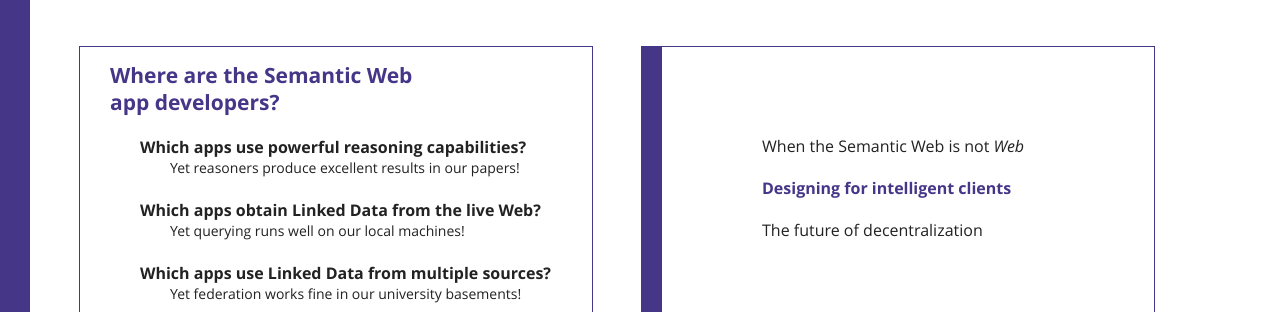
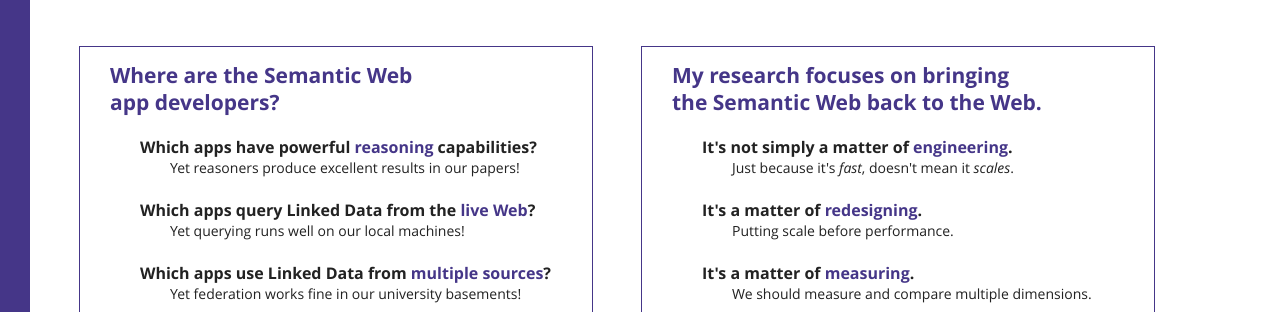
Before and after one commit to RubenVerborgh/SemWeb.Pro-2016, a website: page index.html in a window 1280 px wide. Shown: the part 1229-1541 px from the top of the page. Drawn offline with Linux system fonts and the light colour scheme.

Commit message:
Discuss research.

```diff
--- a/index.html
+++ b/index.html
@@ -71,14 +71,29 @@
   <div class="slide" id="apps">
     <h2>Where are the Semantic Web<br> app developers?</h2>
     <ul>
-      <li class="next">Which apps use powerful reasoning capabilities?
+      <li class="next">Which apps have powerful <strong>reasoning</strong> capabilities?
         <ul><li class="next">Yet reasoners produce excellent results in our papers!</li></ul>
       </li>
-      <li class="next">Which apps obtain Linked Data from the live Web?
+      <li class="next">Which apps query Linked Data from the <strong>live Web</strong>?
         <ul><li class="next">Yet querying runs well on our local machines!</li></ul>
       </li>
-      <li class="next">Which apps use Linked Data from multiple sources?
+      <li class="next">Which apps use Linked Data from <strong>multiple sources</strong>?
         <ul><li class="next">Yet federation works fine in our university basements!</li></ul>
+      </li>
+    </ul>
+  </div>
+
+  <div class="slide" id="research">
+    <h2>My research focuses on bringing<br> the Semantic Web back to the Web.</h2>
+    <ul>
+      <li class="next">It's not simply a matter of <strong>engineering</strong>.
+        <ul><li>Just because it's <em>fast</em>, doesn't mean it <em>scales</em>.</li></ul>
+      </li>
+      <li class="next">It's a matter of <strong>redesigning</strong>.
+        <ul><li>Putting scale before performance.</li></ul>
+      </li>
+      <li class="next">It's a matter of <strong>measuring</strong>.
+        <ul><li>We should measure and compare multiple dimensions.</li></ul>
       </li>
     </ul>
   </div>
```
